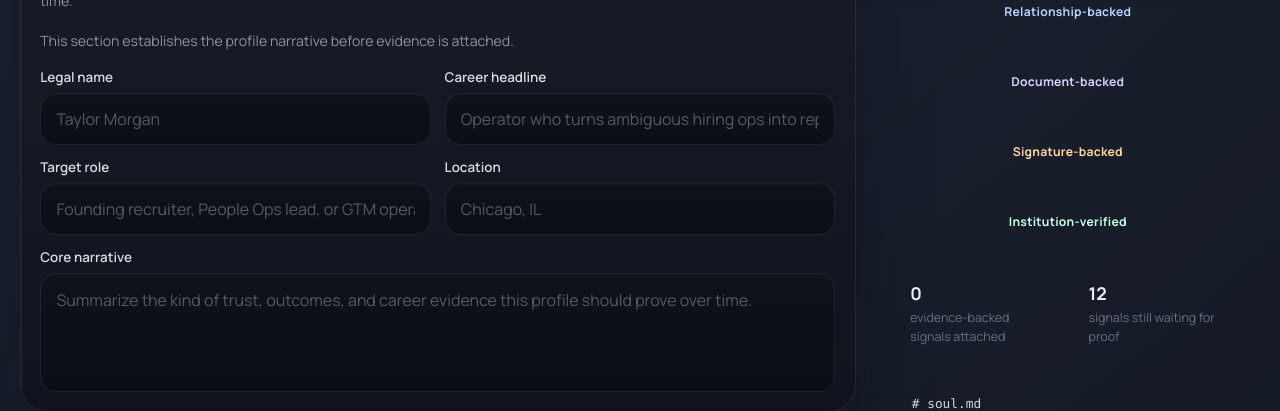
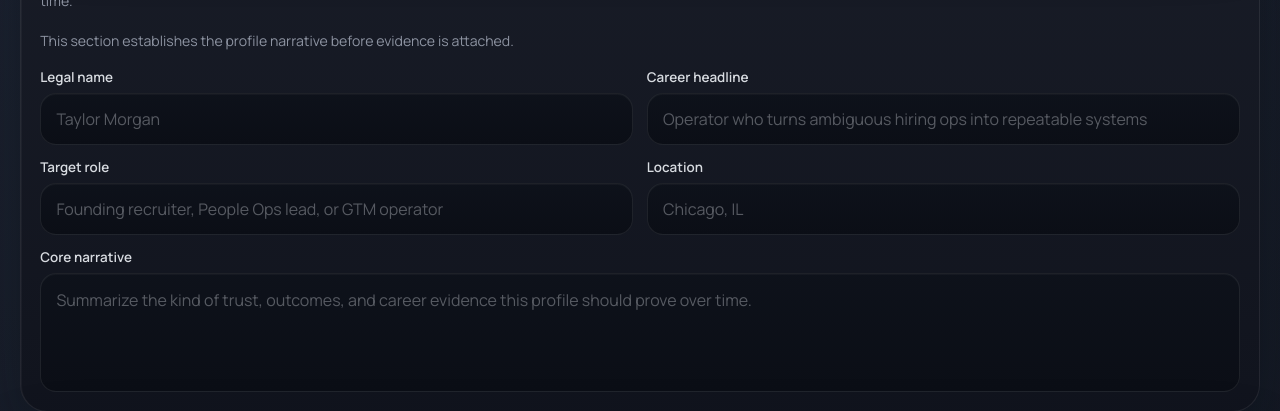
Before and after one commit to StefanoCaruso456/Career-AI, a Next.js app: page /agent-build in a window 1280 px wide. Shown: the part 1080-1491 px from the top of the page. Built offline with nearby package versions, Linux system fonts and the light colour scheme; no server answers.

Commit message:
Remove agent builder preview context

```diff
--- a/components/agent-builder-workspace.module.css
+++ b/components/agent-builder-workspace.module.css
@@ -142,7 +142,6 @@
 }
 
 .progressRailHeader h2,
-.previewHeader h2,
 .sectionTitle {
   margin: 0;
   color: var(--builder-text);
@@ -324,9 +323,7 @@
 .sectionCopy,
 .sectionHint,
 .evidenceGuidance,
-.formatHint,
-.previewStatus,
-.legendCard p {
+.formatHint {
   color: var(--builder-muted);
   font-size: 0.88rem;
   line-height: 1.6;
@@ -349,8 +346,7 @@
 
 .workspace {
   display: grid;
-  grid-template-columns: minmax(0, 1fr) minmax(320px, 0.46fr);
-  gap: 1.25rem;
+  grid-template-columns: minmax(0, 1fr);
   align-items: start;
 }
 
@@ -359,8 +355,7 @@
   gap: 1.15rem;
 }
 
-.sectionPanel,
-.previewPanel {
+.sectionPanel {
   border-radius: 1.7rem;
   border: 1px solid var(--builder-border);
   background:
@@ -448,8 +443,7 @@
   margin: 0.4rem 0 0;
 }
 
-.tierGroup,
-.legendGrid {
+.tierGroup {
   display: flex;
   flex-wrap: wrap;
   gap: 0.55rem;
@@ -667,78 +661,6 @@
     rgba(255, 255, 255, 0.02);
 }
 
-.previewPanel {
-  position: sticky;
-  top: calc(var(--site-header-clearance) + 1rem);
-  display: grid;
-  gap: 1rem;
-  padding: 1.2rem;
-  border-color: transparent;
-  background: transparent;
-  box-shadow: none;
-}
-
-.legendGrid {
-  display: grid;
-  gap: 0.7rem;
-}
-
-.legendCard {
-  display: grid;
-  gap: 0.45rem;
-  padding: 0.8rem;
-  border-color: transparent;
-  background: transparent;
-  box-shadow: none;
-}
-
-.legendCard .tierBadge {
-  border-color: transparent;
-  background: transparent;
-  box-shadow: none;
-}
-
-.previewSummary {
-  display: grid;
-  grid-template-columns: repeat(2, minmax(0, 1fr));
-  gap: 0.8rem;
-}
-
-.previewSummary article {
-  display: grid;
-  gap: 0.25rem;
-  padding: 0.9rem;
-  border-color: transparent;
-  background: transparent;
-  box-shadow: none;
-}
-
-.previewSummary strong {
-  color: var(--builder-text);
-  font-size: 1.1rem;
-}
-
-.previewSummary span {
-  color: var(--builder-soft);
-  font-size: 0.78rem;
-  line-height: 1.5;
-}
-
-.previewCode {
-  margin: 0;
-  min-height: 26rem;
-  padding: 1rem;
-  border-color: transparent;
-  background: transparent;
-  color: rgba(225, 231, 243, 0.92);
-  font-family: "SFMono-Regular", "SF Mono", Menlo, Consolas, monospace;
-  font-size: 0.8rem;
-  line-height: 1.7;
-  overflow-x: auto;
-  white-space: pre-wrap;
-  word-break: break-word;
-}
-
 .input:focus-visible,
 .textarea:focus-visible,
 .uploadZone:focus-within,
@@ -767,10 +689,6 @@
   .growthGrid {
     grid-template-columns: 1fr;
   }
-
-  .previewPanel {
-    position: static;
-  }
 }
 
 @media (max-width: 820px) {
@@ -779,7 +697,6 @@
   }
 
   .statGrid,
-  .previewSummary,
   .fieldGrid,
   .uploadSlotGrid {
     grid-template-columns: 1fr;
@@ -788,7 +705,6 @@
   .sectionHeader,
   .foundationHeader,
   .evidenceCardHeader,
-  .previewHeader,
   .evidenceMetaRow {
     flex-direction: column;
     align-items: flex-start;
@@ -809,8 +725,7 @@
   }
 
   .hero,
-  .sectionPanel,
-  .previewPanel {
+  .sectionPanel {
     padding: 1rem;
     border-radius: 1.5rem;
   }
@@ -818,8 +733,7 @@
   .statCard,
   .pipelinePill,
   .growthCard,
-  .evidenceCard,
-  .previewSummary article {
+  .evidenceCard {
     border-radius: 1rem;
   }
 }
--- a/components/agent-builder-workspace.tsx
+++ b/components/agent-builder-workspace.tsx
@@ -8,7 +8,6 @@ import {
 import {
   type ChangeEvent,
   type ReactNode,
-  useDeferredValue,
   useState,
 } from "react";
 import styles from "./agent-builder-workspace.module.css";
@@ -335,96 +334,6 @@ function getCurrentTier(template: EvidenceTemplate, draft: EvidenceDraft): TierK
   return "self";
 }
 
-function buildSoulPreview(
-  profile: ProfileDraft,
-  evidence: Record<string, EvidenceDraft>,
-  completedEvidenceCount: number,
-  strongestTier: TierKey,
-) {
-  const sectionLines = (sectionId: EvidenceSectionId) => {
-    const templates = evidenceTemplates.filter((template) => template.section === sectionId);
-    const lines = templates
-      .map((template) => {
-        const draft = evidence[template.id];
-
-        if (!isEvidenceStarted(draft)) {
-          return null;
-        }
-
-        const tier = tierMeta[getCurrentTier(template, draft)];
-
-        if (isDriversLicenseImageTemplate(template)) {
-          const frontImage = getSlottedFile(draft, "front")?.name || "pending";
-          const backImage = getSlottedFile(draft, "back")?.name || "pending";
-
-          return [
-            `- signal: ${template.title}`,
-            `  tier: ${tier.previewLabel}`,
-            "  capture_mode: required image pair",
-            `  front_image: ${frontImage}`,
-            `  back_image: ${backImage}`,
-          ].join("\n");
-        }
-
-        const source = draft.source.trim() || "pending source";
-        const context = draft.context.trim() || "context to be added";
-        const files =
-          draft.files.length > 0
-            ? draft.files.map((file) => file.name).join(", ")
-            : "pending upload";
-
-        return [
-          `- signal: ${template.title}`,
-          `  tier: ${tier.previewLabel}`,
-          `  source: ${source}`,
-          `  context: ${context}`,
-          `  verified_on: ${draft.verifiedOn || "pending"}`,
-          `  files: ${files}`,
-          draft.note.trim() ? `  note: ${draft.note.trim()}` : null,
-        ]
-          .filter(Boolean)
-          .join("\n");
-      })
-      .filter(Boolean);
-
-    return lines.length > 0 ? lines.join("\n") : "- pending evidence";
-  };
-
-  return [
-    "# soul.md",
-    "",
-    "## profile",
-    `legal_name: ${profile.legalName || "pending"}`,
-    `career_headline: ${profile.careerHeadline || "pending"}`,
-    `target_role: ${profile.targetRole || "pending"}`,
-    `location: ${profile.location || "pending"}`,
-    `summary: ${profile.coreNarrative || "pending"}`,
-    "",
-    "## credibility_overview",
-    `total_uploaded_signals: ${completedEvidenceCount}`,
-    `strongest_tier: ${tierMeta[strongestTier].previewLabel}`,
-    `profile_mode: living career credibility profile`,
-    "",
-    "## self_reported_foundation",
-    "- type: self-reported",
-    "  status: ready to strengthen with uploaded proof",
-    "",
-    "## identity",
-    sectionLines("identity"),
-    "",
-    "## employment",
-    sectionLines("employment"),
-    "",
-    "## network_signals",
-    sectionLines("network"),
-    "",
-    "## growth_loop",
-    "- append new evidence as career milestones happen",
-    "- keep older proof visible for chronology and trust history",
-    "- refresh recruiter-facing views from this source of truth",
-  ].join("\n");
-}
-
 function SectionCount({
   complete,
   total,
@@ -536,9 +445,6 @@ export function AgentBuilderWorkspace() {
   });
   const [evidence, setEvidence] = useState<Record<string, EvidenceDraft>>(emptyEvidence);
 
-  const deferredProfile = useDeferredValue(profile);
-  const deferredEvidence = useDeferredValue(evidence);
-
   const profileFields = [
     profile.legalName,
     profile.careerHeadline,
@@ -640,12 +546,6 @@ export function AgentBuilderWorkspace() {
   });
   const queuedTemplates = evidenceTemplates.filter(
     (template) => !isEvidenceComplete(template, evidence[template.id]),
-  );
-  const deferredPreview = buildSoulPreview(
-    deferredProfile,
-    deferredEvidence,
-    completedEvidenceCount,
-    strongestTier,
   );
 
   function handleProfileChange(field: keyof ProfileDraft) {
@@ -1158,33 +1058,6 @@ export function AgentBuilderWorkspace() {
               </div>
             </BuilderSection>
           </div>
-
-          <aside className={styles.previewPanel}>
-            <div className={styles.legendGrid}>
-              {(["self", "relationship", "document", "signature", "institution"] as TierKey[]).map(
-                (tier) => (
-                  <article className={styles.legendCard} key={tier}>
-                    <span className={[styles.tierBadge, styles[tierMeta[tier].toneClass]].join(" ")}>
-                      {tierMeta[tier].label}
-                    </span>
-                  </article>
-                ),
-              )}
-            </div>
-
-            <div className={styles.previewSummary}>
-              <article>
-                <strong>{completedEvidenceCount}</strong>
-                <span>evidence-backed signals attached</span>
-              </article>
-              <article>
-                <strong>{queuedTemplates.length}</strong>
-                <span>signals still waiting for proof</span>
-              </article>
-            </div>
-
-            <pre className={styles.previewCode}>{deferredPreview}</pre>
-          </aside>
         </section>
       </div>
     </main>
```
